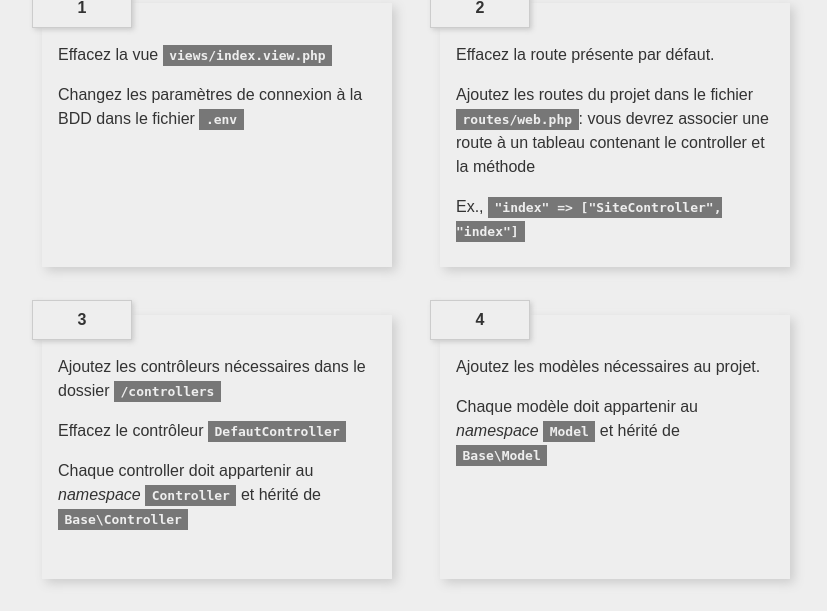
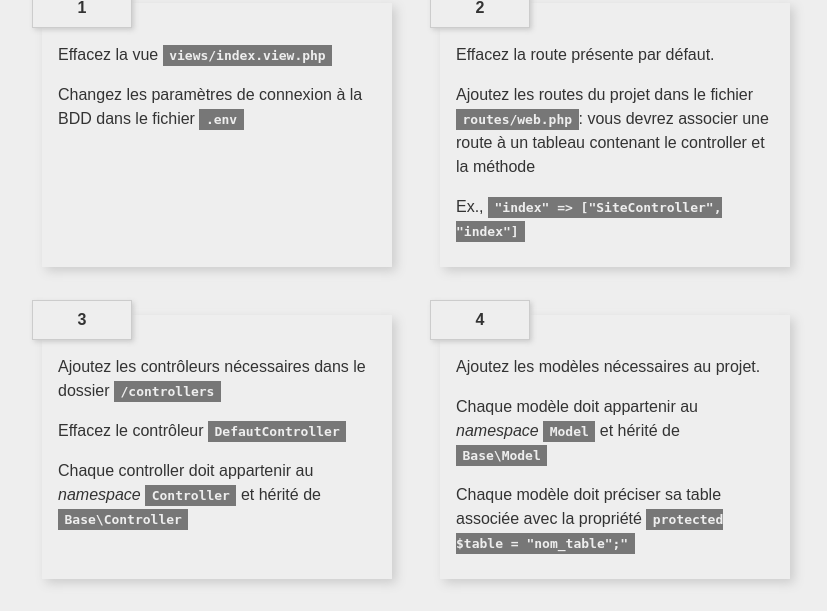
Before and after one commit to eriga/PWA_cadriciel, a PHP site: page / in a window 1280 px wide. Shown: the part 325-936 px from the top of the page, without its empty margins (224-1051 px from the left). Run offline with PHP 8.4, Linux system fonts and the light colour scheme.

Commit message:
README propriété $table

```diff
--- a/views/index.view.php
+++ b/views/index.view.php
@@ -76,6 +76,9 @@
                         <p>
                             Chaque modèle doit appartenir au <em>namespace</em> <code>Model</code> et hérité de <code>Base\Model</code>
                         </p>
+                        <p>
+                        Chaque modèle doit préciser sa table associée avec la propriété <code>protected $table = "nom_table";"</code>
+                        </p>
                     </div>
                 </li>
             </ul>
```
Also changed, not shown: README.md.
